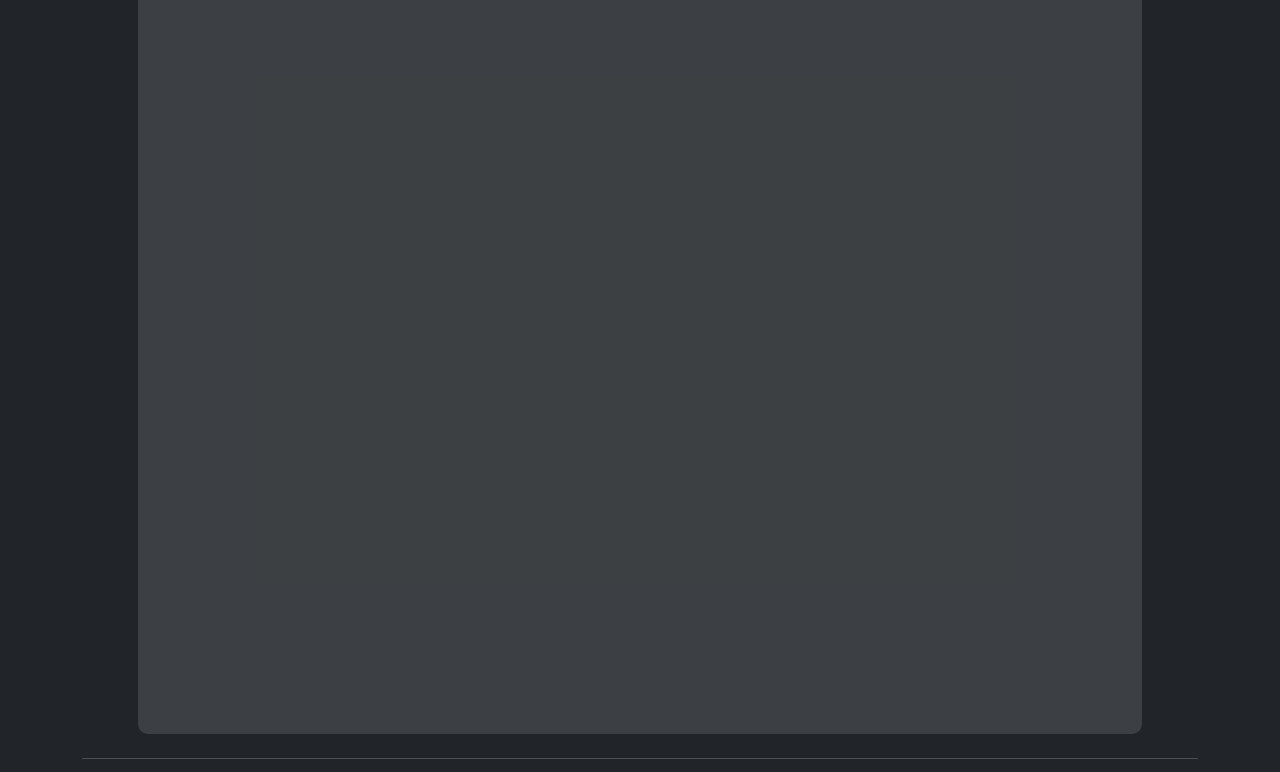
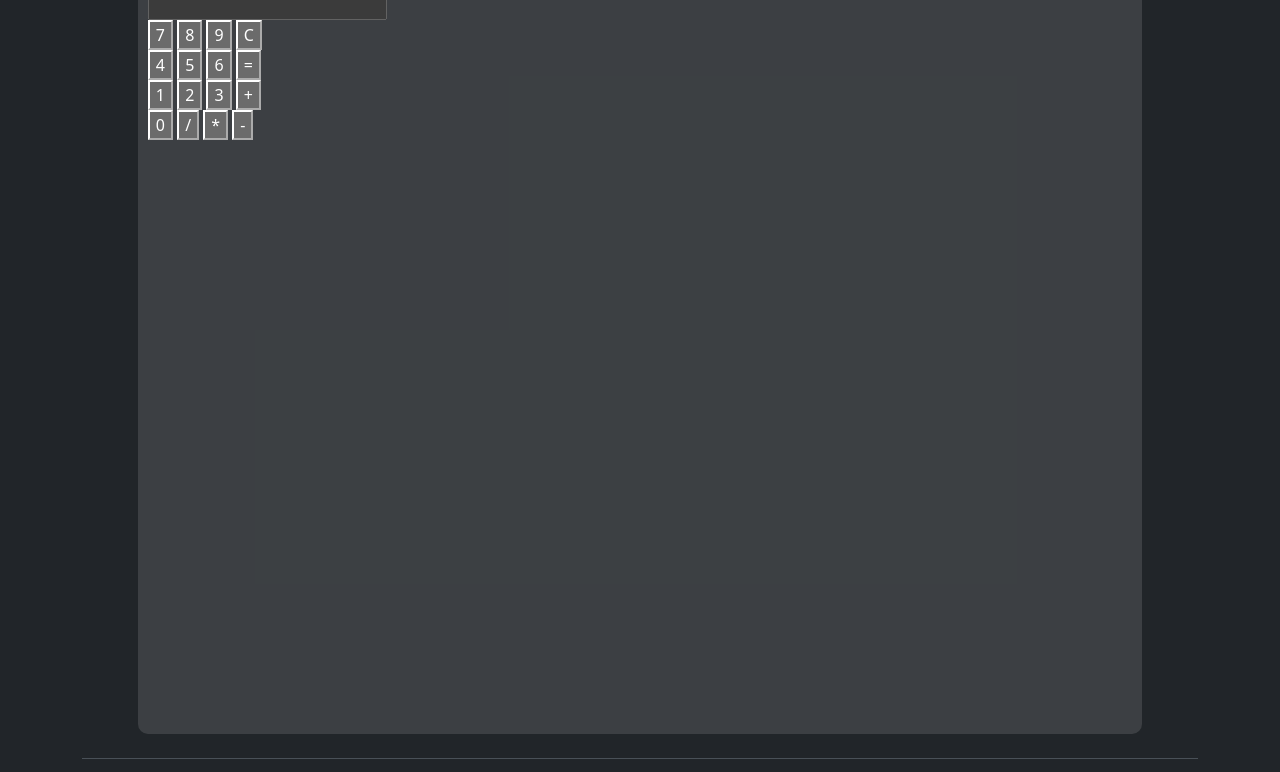
Before and after one commit to NicholasJohnson0/NicholasJohnson0.github.io, a plain HTML site: page calculator.html in a window 1280 px wide. Shown: the part 179-951 px from the top of the page. Drawn offline with Linux system fonts and the light colour scheme.

Commit message:
Implemented Simple Calculator
Code is messy, need to fix this.

```diff
--- a/calculator.html
+++ b/calculator.html
@@ -50,7 +50,51 @@
     <!-- Main Content -->
     <div class="container">
         <div class="mainBox">
+            <h2>Simple Calculator</h2>
+            <form name="calculator">
+                <input type="text" name="display" id="display" disabled>
+                <br>
+                <button type="button" onclick="appendToDisplay('7')">7</button>
+                <button type="button" onclick="appendToDisplay('8')">8</button>
+                <button type="button" onclick="appendToDisplay('9')">9</button>
+                <button type="button" onclick="clearDisplay()">C</button>
+                <br>
+                <button type="button" onclick="appendToDisplay('4')">4</button>
+                <button type="button" onclick="appendToDisplay('5')">5</button>
+                <button type="button" onclick="appendToDisplay('6')">6</button>
+                <button type="button" onclick="calculateResult()">=</button>
+                <br>
+                <button type="button" onclick="appendToDisplay('1')">1</button>
+                <button type="button" onclick="appendToDisplay('2')">2</button>
+                <button type="button" onclick="appendToDisplay('3')">3</button>
+                <button type="button" onclick="appendToDisplay('+')">+</button>
+                <br>
+                <button type="button" onclick="appendToDisplay('0')">0</button>
+                <button type="button" onclick="appendToDisplay('/')">/</button>
+                <button type="button" onclick="appendToDisplay('*')">*</button>
+                <button type="button" onclick="appendToDisplay('-')">-</button>
 
+            </form>
+
+            <script>
+                function appendToDisplay(value) {
+                    document.calculator.display.value += value;
+                }
+
+                function clearDisplay() {
+                    document.calculator.display.value = '';
+                }
+
+                function calculateResult() {
+                    try {
+                        document.calculator.display.value =
+                            eval(document.calculator.display.value);
+                    } catch (error) {
+                        clearDisplay();
+                        alert('Invalid calculation');
+                    }
+                }
+            </script>
         </div>
     </div>
 
```
